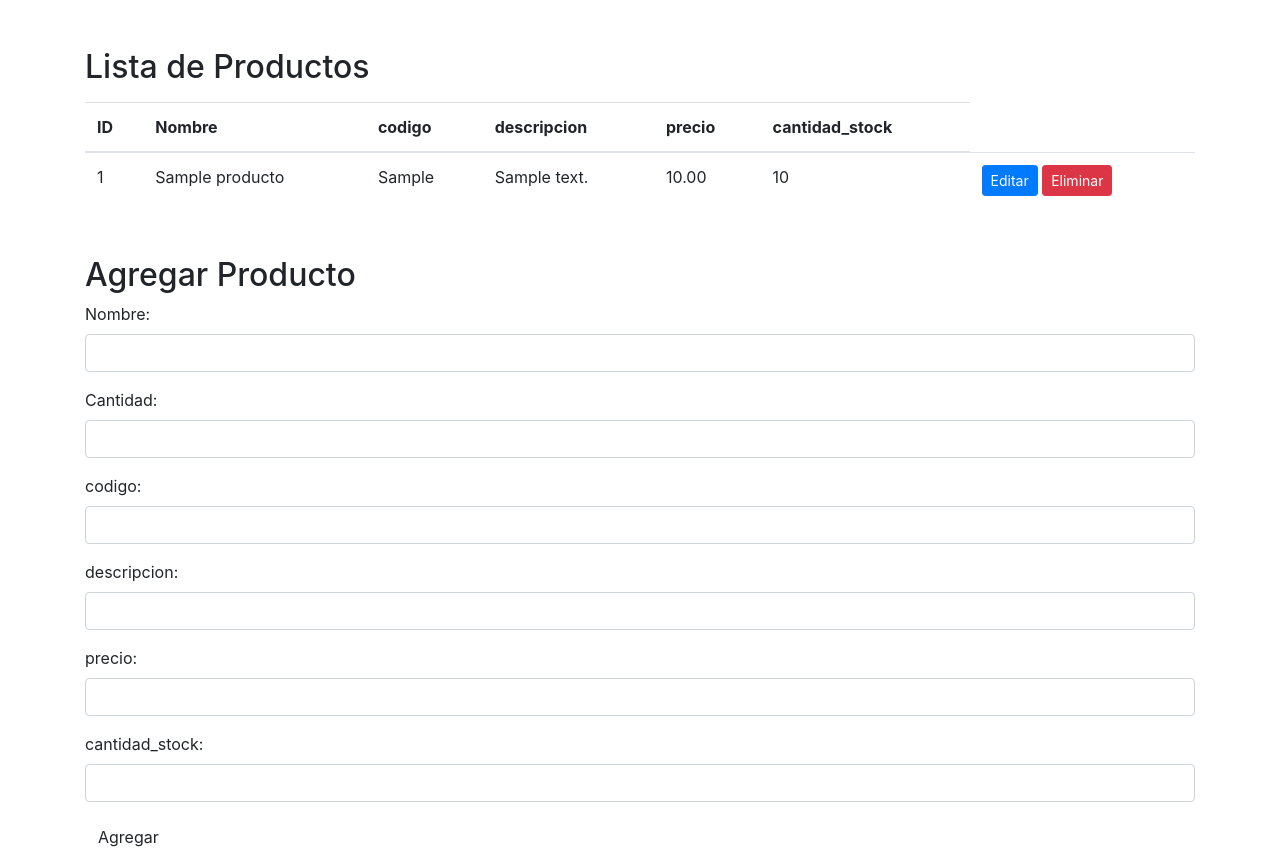
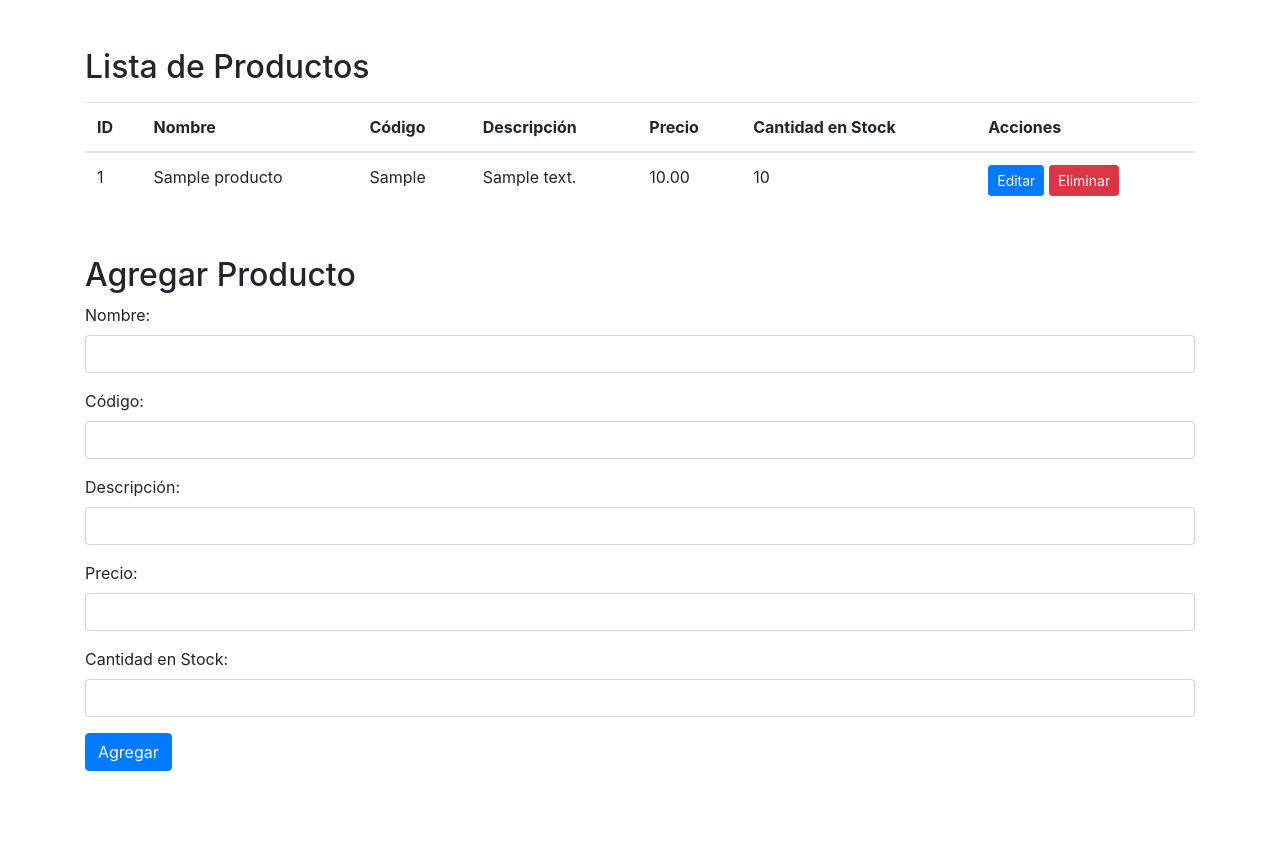
Before and after one commit to agushdez/sistema-inventario, a PHP site: page / in a window 1280 px wide. After the commit the page ends 771 px from the top, so only its background shows below. Run offline with PHP 8.4, Linux system fonts and the light colour scheme; tables that the repository leaves empty hold one stand-in row (values such as "Sample post").

Commit message:
CRUD de productos finalizado
CRUD sencillo finalizado, crear, actualizar, leer y eliminar

```diff
--- a/index.php
+++ b/index.php
@@ -14,10 +14,11 @@
                 <tr>
                     <th>ID</th>
                     <th>Nombre</th>
-                    <th>codigo</th>
-                    <th>descripcion</th>
-                    <th>precio</th>
-                    <th>cantidad_stock</th>
+                    <th>Código</th>
+                    <th>Descripción</th>
+                    <th>Precio</th>
+                    <th>Cantidad en Stock</th>
+                    <th>Acciones</th>
                 </tr>
             </thead>
             <tbody>
@@ -34,8 +35,8 @@
                             <td>{$data['precio']}</td>
                             <td>{$data['cantidad_stock']}</td>
                             <td>
-                                <a href='editar.php?id={$data['id']}' class='btn btn-primary btn-sm'>Editar</a>
-                                <a href='eliminar.php?id={$data['id']}' class='btn btn-danger btn-sm'>Eliminar</a>
+                                <a href='vistas/editar-producto.php?id={$data['id']}' class='btn btn-primary btn-sm'>Editar</a>
+                                <a href='controllers/eliminar_producto.php?id={$data['id']}' class='btn btn-danger btn-sm'>Eliminar</a>
                             </td>
                           </tr>";
                 }
@@ -44,32 +45,28 @@
         </table>
 
         <h2 class="mt-5">Agregar Producto</h2>
-        <form action="crear.php" method="POST">
+        <form action="controllers/crear_producto.php" method="POST">
             <div class="form-group">
                 <label for="nombre">Nombre:</label>
                 <input type="text" class="form-control" id="nombre" name="nombre">
             </div>
             <div class="form-group">
-                <label for="cantidad">Cantidad:</label>
-                <input type="number" class="form-control" id="cantidad" name="cantidad">
-            </div>
-            <div class="form-group">
-                <label for="codigo">codigo:</label>
+                <label for="codigo">Código:</label>
                 <input type="number" class="form-control" id="codigo" name="codigo">
             </div>
             <div class="form-group">
-                <label for="descripcion">descripcion:</label>
-                <input type="number" class="form-control" id="descripcion" name="descripcion">
+                <label for="descripcion">Descripción:</label>
+                <input type="text" class="form-control" id="descripcion" name="descripcion">
             </div>
             <div class="form-group">
-                <label for="precio">precio:</label>
+                <label for="precio">Precio:</label>
                 <input type="number" class="form-control" id="precio" name="precio">
             </div>
             <div class="form-group">
-                <label for="cantidad_stock">cantidad_stock:</label>
+                <label for="cantidad_stock">Cantidad en Stock:</label>
                 <input type="number" class="form-control" id="cantidad_stock" name="cantidad_stock">
             </div>
-            <button type="submit" class="btn">Agregar</button>
+            <button type="submit" class="btn btn-primary">Agregar</button>
         </form>
     </div>
 </body>
```
Also changed, not shown: controllers/crear_producto.php (+17 -0 lines), controllers/editar_producto.php (+18 -0 lines), controllers/eliminar_producto.php (+12 -0 lines), vistas/editar-producto.php (+47 -0 lines).
